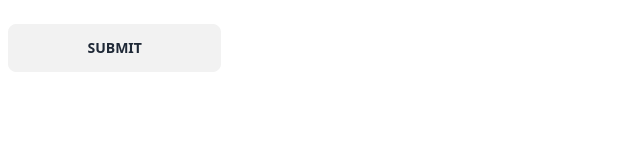
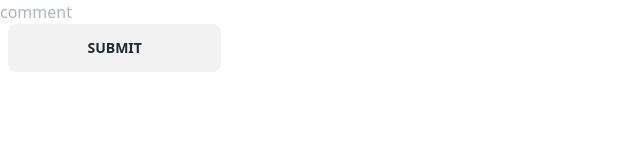
Before and after one commit to MohammedAlabd/social-network-nextjs, a Next.js app: page / in a window 1280 px wide. Shown: the top 160 px of the page, without its empty margins (0-640 px from the left). Built offline with nearby package versions, Linux system fonts and the light colour scheme.

Commit message:
fix(text editor ) : working on the review of the  main text editor

```diff
--- a/src/components/RichTextEditor.tsx
+++ b/src/components/RichTextEditor.tsx
@@ -1,21 +1,22 @@
-import React from 'react';
+import React, { useState } from 'react';
 import { EditorContent, useEditor } from '@tiptap/react';
 import DOMPurify from 'dompurify';
-
+import { Image } from '@tiptap/extension-image';
 import StarterKit from '@tiptap/starter-kit';
 import TaskItem from '@tiptap/extension-task-item';
 import TaskList from '@tiptap/extension-task-list';
 import Highlight from '@tiptap/extension-highlight';
 import TextAlign from '@tiptap/extension-text-align';
-
-// eslint-disable-next-line import/extensions
-import MenuBar from './richTextEditor/MenuBar';
+import Placeholder from '@tiptap/extension-placeholder';
+import MenuBar from './richTextEditor/MenuBar.tsx';
 
 type Props = {
-  handleSubmit: (content: string) => void;
+  onSubmit: (_content: string) => void;
+  placeholder?: string;
 };
 
-const RichTextEditor: React.FC<Props> = function ({ handleSubmit }) {
+const RichTextEditor: React.FC<Props> = function ({ onSubmit, placeholder = 'Type anything', initialContent = '' }) {
+  const [content, setContent] = useState('');
   const editor = useEditor({
     extensions: [
       StarterKit.configure({}),
@@ -25,23 +26,23 @@ const RichTextEditor: React.FC<Props> = function ({ handleSubmit }) {
       TaskList,
       TaskItem,
       Highlight,
+      Placeholder.configure({
+        placeholder,
+      }),
+      Image,
     ],
-    content: ``,
-    // triggered on every change
-    // eslint-disable-next-line no-shadow
-    onUpdate: ({ editor }) => {
-      const htmlContent = editor.getHTML();
-      const sanitizedContent = DOMPurify.sanitize(htmlContent);
-      handleSubmit(sanitizedContent);
-    },
+    onUpdate: ({ editor }) => setContent(DOMPurify.sanitize(editor.getHTML())),
   });
-
   return (
-    <div className="editor">
-      {editor && <MenuBar editor={editor} />}
-      {editor && <EditorContent className="editor__content" editor={editor} />}
+    <div>
+      <div className="editor m-2">
+        {editor && <MenuBar editor={editor} />}
+        {editor && <EditorContent className="editor__content" data-testid="editor-content" editor={editor} />}
+      </div>
+      <button type="button" onClick={() => onSubmit(content)} className=" btn ml-2 w-1/6">
+        Submit
+      </button>
     </div>
   );
 };
-
 export default RichTextEditor;
--- a/src/components/richTextEditor/MenuBar.tsx
+++ b/src/components/richTextEditor/MenuBar.tsx
@@ -1,6 +1,5 @@
-/* eslint-disable import/extensions */
 import React from 'react';
-import MenuItem from './MenuItem';
+import MenuItem from './MenuItem.tsx';
 // svg files imports
 import Bold from '../../../public/media/icons/bold.svg';
 import Italic from '../../../public/media/icons/italic.svg';
@@ -37,8 +36,8 @@ type MenuItemProps = {
 type Item = MenuItemProps & {
   type?: string | undefined;
 };
-// eslint-disable-next-line react/function-component-definition
-const MenuBar: React.FC<EditorProps> = ({ editor }) => {
+
+const MenuBar: React.FC<EditorProps> = function ({ editor }) {
   const items: Item[] = [
     {
       icon: Bold,
@@ -165,9 +164,8 @@ const MenuBar: React.FC<EditorProps> = ({ editor }) => {
 
   return (
     <div className="editor__header">
-      {items.map((item, index) => (
-        // eslint-disable-next-line react/no-array-index-key
-        <MenuItem key={index} {...(item as MenuItemProps)} isActive={item.isActive} />
+      {items.map((item) => (
+        <MenuItem key={item.title} {...(item as MenuItemProps)} isActive={item.isActive} />
       ))}
     </div>
   );
--- a/src/components/richTextEditor/MenuItem.tsx
+++ b/src/components/richTextEditor/MenuItem.tsx
@@ -5,11 +5,14 @@ type MenuItemProps = {
   icon: string;
   title: string;
   action: () => void;
-  // eslint-disable-next-line react/require-default-props
   isActive?: () => boolean;
 };
 
-const MenuItem: React.FC<MenuItemProps> = function ({ icon, title, action, isActive }) {
+const defaultProps: Partial<MenuItemProps> = {
+  isActive: () => false,
+};
+
+const MenuItem: React.FC<MenuItemProps> = function ({ icon, title, action, isActive = defaultProps.isActive }) {
   return (
     <div className="tooltip tooltip-bottom" data-tip={title}>
       <button
@@ -24,4 +27,6 @@ const MenuItem: React.FC<MenuItemProps> = function ({ icon, title, action, isAct
   );
 };
 
+MenuItem.defaultProps = defaultProps;
+
 export default MenuItem;
--- a/src/styles/RichTextEditor.css
+++ b/src/styles/RichTextEditor.css
@@ -1,3 +1,10 @@
+.ProseMirror p.is-editor-empty:first-child::before {
+  color: #adb5bd;
+  content: attr(data-placeholder);
+  float: left;
+  height: 0;
+  pointer-events: none;
+}
 .divider {
     background-color: rgba(#fff, 0.25);
     height: 1.25rem;
```
Also changed, not shown: .eslintrc.json.
